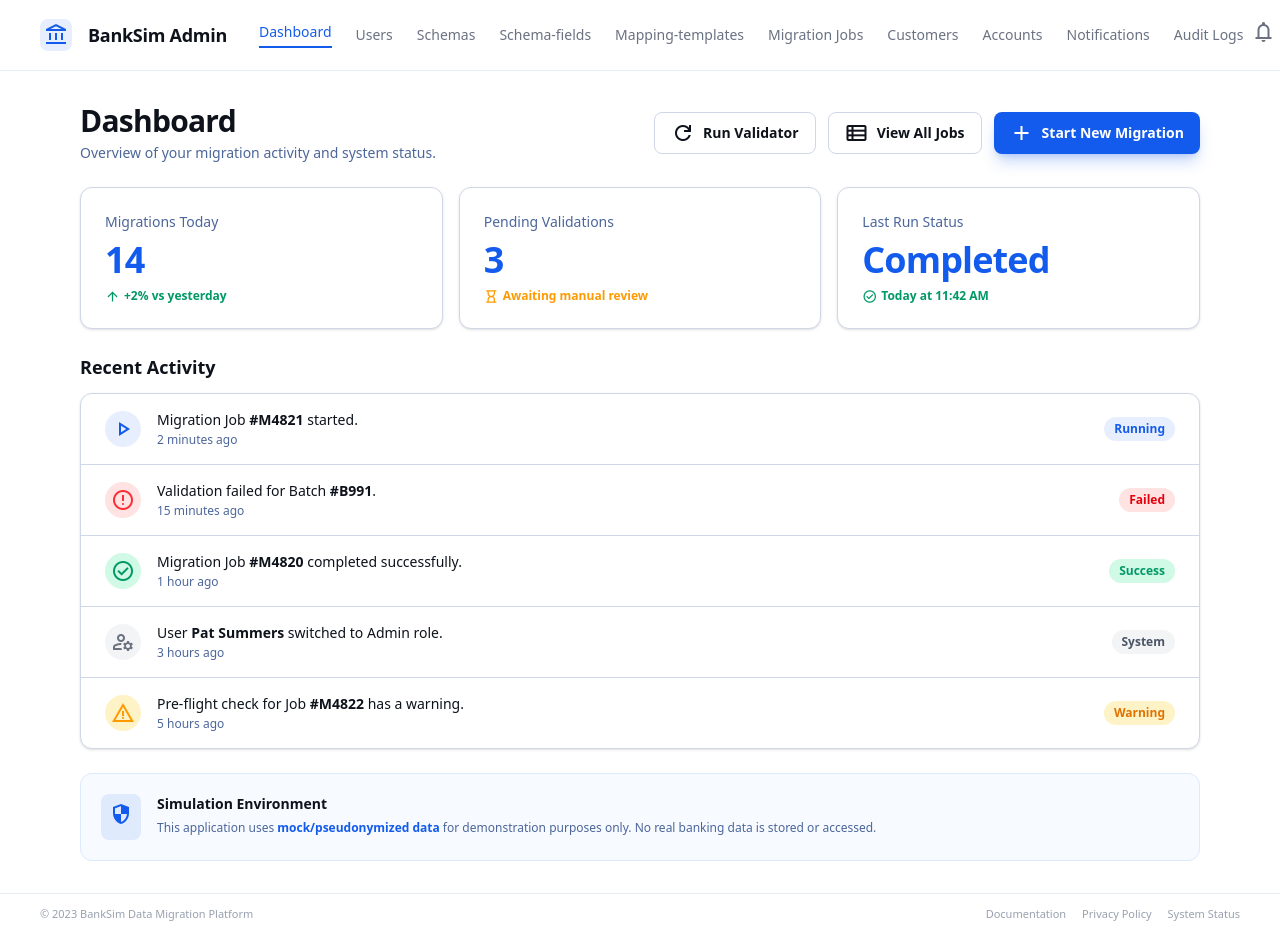
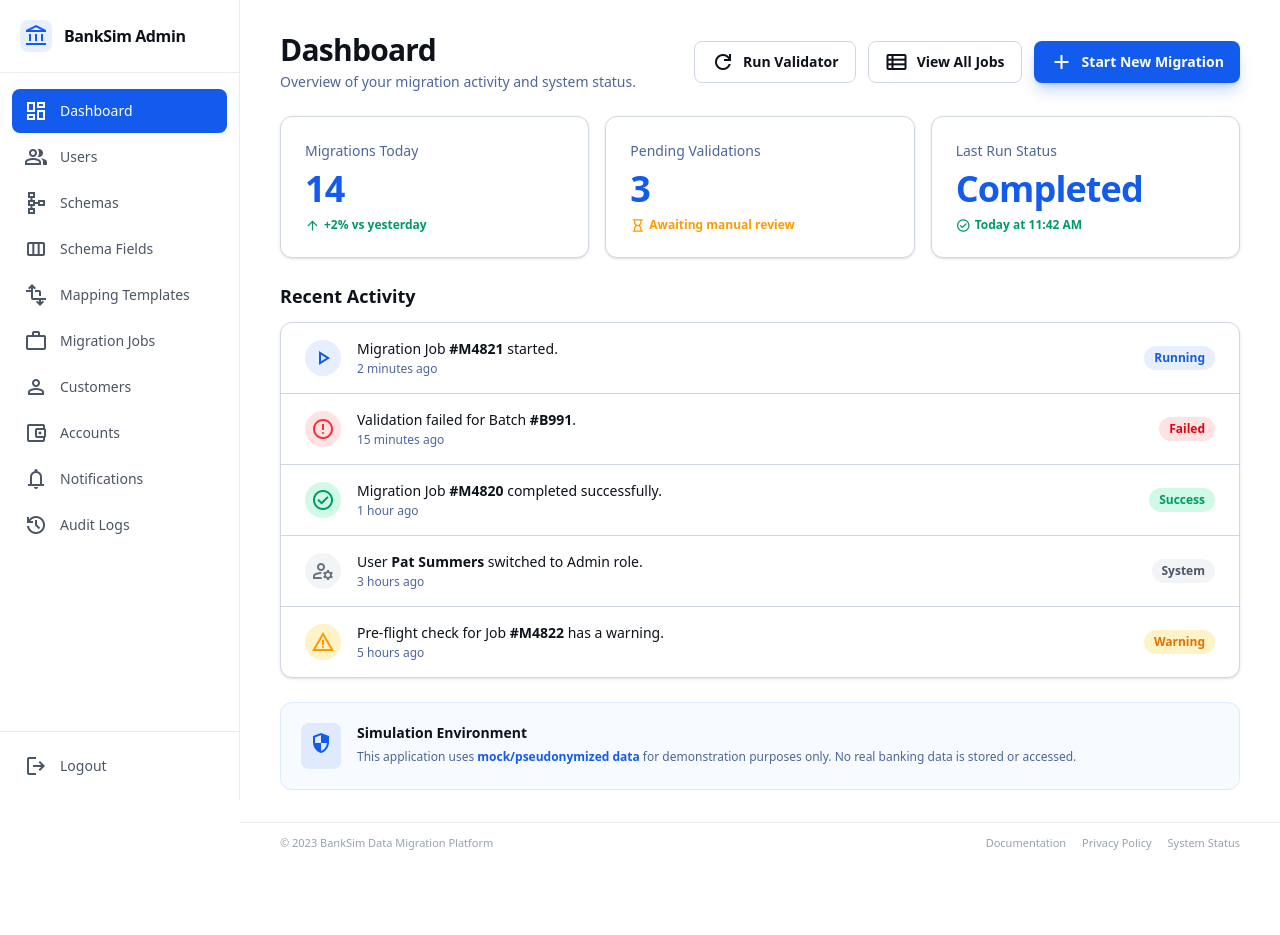
Before and after one commit to mwams101/bm_simulator_ui, a React (Vite) app: page / in a window 1280 px wide. After the commit the page ends 864 px from the top, so only its background shows below. Built offline with nearby package versions, Linux system fonts and the light colour scheme; sample sign-in values are in the browser's storage.

Commit message:
feat: replaced top navigation with a side navigation bar

```diff
--- a/src/components/common/Header.jsx
+++ b/src/components/common/Header.jsx
@@ -1,59 +1,112 @@
+import { useState } from 'react';
 import { Link } from 'react-router-dom';
 
+const navItems = [
+    { label: 'Dashboard',          path: '/',                  key: 'dashboard',          icon: 'dashboard'              },
+    { label: 'Users',              path: '/users',             key: 'users',              icon: 'people'                 },
+    { label: 'Schemas',            path: '/schemas',           key: 'schemas',            icon: 'schema'                 },
+    { label: 'Schema Fields',      path: '/schema-fields',     key: 'schema-fields',      icon: 'view_column'            },
+    { label: 'Mapping Templates',  path: '/mapping-templates', key: 'mapping-templates',  icon: 'transform'              },
+    { label: 'Migration Jobs',     path: '/migration-jobs',    key: 'migration-jobs',     icon: 'work'                   },
+    { label: 'Customers',          path: '/customers',         key: 'customers',          icon: 'person'                 },
+    { label: 'Accounts',           path: '/accounts',          key: 'accounts',           icon: 'account_balance_wallet' },
+    { label: 'Notifications',      path: '/notifications',     key: 'notifications',      icon: 'notifications'          },
+    { label: 'Audit Logs',         path: '/audit-logs',        key: 'audit-logs',         icon: 'history'                },
+];
+
+const NavLink = ({ item, activeTab, onClick }) => (
+    <Link
+        to={item.path}
+        onClick={onClick}
+        className={`flex items-center gap-3 px-3 py-2.5 rounded-lg text-sm font-medium transition-colors ${
+            activeTab === item.key
+                ? 'bg-primary text-white'
+                : 'text-gray-600 dark:text-gray-400 hover:bg-gray-100 dark:hover:bg-gray-800 hover:text-[#0d121b] dark:hover:text-white'
+        }`}
+    >
+        <span className="material-symbols-outlined text-[20px]">{item.icon}</span>
+        {item.label}
+    </Link>
+);
+
 const Header = ({ activeTab = 'dashboard', onLogout }) => {
-    const navItems = [
-        { label: 'Dashboard', path: '/', key: 'dashboard' },
-        { label: 'Users', path: '/users', key: 'users' },
-        { label: 'Schemas', path: '/schemas', key: 'schemas' },
-        { label: 'Schema-fields', path: '/schema-fields', key: 'schema-fields' },
-        { label: 'Mapping-templates', path: '/mapping-templates', key: 'mapping-templates' },
-        { label: 'Migration Jobs', path: '/migration-jobs', key: 'migration-jobs' },
-        { label: 'Customers', path: '/customers', key: 'customers' },
-        { label: 'Accounts', path: '/accounts', key: 'accounts' },
-        { label: 'Notifications', path: '/notifications', key: 'notifications' },
-        { label: 'Audit Logs', path: '/audit-logs', key: 'audit-logs' },
-    ];
+    const [mobileOpen, setMobileOpen] = useState(false);
 
     return (
-        <header className="flex items-center justify-between whitespace-nowrap border-b border-solid border-[#e7ebf3] dark:border-gray-800 bg-white dark:bg-background-dark px-10 py-3 sticky top-0 z-50">
-            <div className="flex items-center gap-8">
-                <div className="flex items-center gap-4 text-primary">
-                    <div className="size-8 flex items-center justify-center bg-primary/10 rounded-lg">
+        <>
+            {/* ── Desktop sidebar ─────────────────────────────────────── */}
+            <aside className="hidden md:flex fixed inset-y-0 left-0 w-60 flex-col bg-white dark:bg-background-dark border-r border-[#e7ebf3] dark:border-gray-800 z-50">
+                <div className="flex items-center gap-3 px-5 py-5 border-b border-[#e7ebf3] dark:border-gray-800 shrink-0">
+                    <div className="size-8 flex items-center justify-center bg-primary/10 rounded-lg text-primary shrink-0">
                         <span className="material-symbols-outlined">account_balance</span>
                     </div>
-                    <h2 className="text-[#0d121b] dark:text-white text-lg font-bold leading-tight tracking-[-0.015em]">
+                    <h2 className="text-[#0d121b] dark:text-white text-base font-bold leading-tight tracking-tight truncate">
                         BankSim Admin
                     </h2>
                 </div>
-                <nav className="hidden md:flex items-center gap-6">
-                    {navItems.map((item) => (
-                        <Link
-                            key={item.key}
-                            className={`text-sm font-medium transition-colors ${
-                                activeTab === item.key
-                                    ? 'text-primary font-bold border-b-2 border-primary pb-1'
-                                    : 'text-gray-500 hover:text-primary dark:text-gray-400 dark:hover:text-primary'
-                            }`}
-                            to={item.path}
-                        >
-                            {item.label}
-                        </Link>
+
+                <nav className="flex-1 overflow-y-auto py-4 px-3 space-y-0.5">
+                    {navItems.map(item => (
+                        <NavLink key={item.key} item={item} activeTab={activeTab} />
                     ))}
                 </nav>
-            </div>
-            <div className="flex items-center gap-4">
-                <button className="p-2 text-gray-500 dark:text-gray-400">
-                    <span className="material-symbols-outlined">notifications</span>
+
+                <div className="shrink-0 border-t border-[#e7ebf3] dark:border-gray-800 p-3">
+                    <button
+                        onClick={onLogout}
+                        className="flex items-center gap-3 w-full px-3 py-2.5 rounded-lg text-sm font-medium text-gray-600 dark:text-gray-400 hover:bg-gray-100 dark:hover:bg-gray-800 hover:text-[#0d121b] dark:hover:text-white transition-colors"
+                    >
+                        <span className="material-symbols-outlined text-[20px]">logout</span>
+                        Logout
+                    </button>
+                </div>
+            </aside>
+
+            {/* ── Mobile top bar ───────────────────────────────────────── */}
+            <header className="md:hidden fixed top-0 left-0 right-0 z-50 flex items-center justify-between px-4 h-14 bg-white dark:bg-background-dark border-b border-[#e7ebf3] dark:border-gray-800">
+                <div className="flex items-center gap-2.5">
+                    <div className="size-7 flex items-center justify-center bg-primary/10 rounded-lg text-primary">
+                        <span className="material-symbols-outlined text-[18px]">account_balance</span>
+                    </div>
+                    <h2 className="text-[#0d121b] dark:text-white text-base font-bold leading-tight">BankSim Admin</h2>
+                </div>
+                <button
+                    onClick={() => setMobileOpen(p => !p)}
+                    className="p-2 text-gray-500 dark:text-gray-400 rounded-lg hover:bg-gray-100 dark:hover:bg-gray-800 transition-colors"
+                >
+                    <span className="material-symbols-outlined">{mobileOpen ? 'close' : 'menu'}</span>
                 </button>
-                <div className="h-8 w-[1px] bg-[#e7ebf3] dark:bg-gray-800 mx-2"></div>
-                <button onClick={onLogout} className="flex items-center gap-2 group">
+            </header>
+
+            {/* ── Mobile slide-out menu ────────────────────────────────── */}
+            {mobileOpen && (
+                <div className="md:hidden fixed inset-0 z-40 pt-14">
                     <div
-                        className="bg-center bg-no-repeat aspect-square bg-cover rounded-full size-9 border border-[#e7ebf3] dark:border-gray-800"
-                        style={{backgroundImage: 'url("https://lh3.googleusercontent.com/aida-public/AB6AXuDObRANjtnr_fyqWT5hxwdnmUKYfnxJtmCW_IcApWi9CejlVnapkcKFo74DFplgYvZMOSPEVBFQk-HZ9Im11ex_Ba-eOBaPrECBZg7gWaeHPAzgU_qVQuncC9PaL4R8yeBcegl-v8Pr01qYAwA4dykX8EoMOF8kf-2FmRsAcssV0UXDJgbw2JIZ9dCVFS7IxPHdujgjOxMvxsiB70z04-W_qhxZPgoa0h65AB-XxxKD_RcIZpSHCp-QY6j5Y4m_f62A-1QpGv_rzt4")'}}
-                    ></div>
-                </button>
-            </div>
-        </header>
+                        className="absolute inset-0 bg-black/30"
+                        onClick={() => setMobileOpen(false)}
+                    />
+                    <nav className="relative w-64 h-full bg-white dark:bg-background-dark border-r border-[#e7ebf3] dark:border-gray-800 py-4 px-3 space-y-0.5 overflow-y-auto">
+                        {navItems.map(item => (
+                            <NavLink
+                                key={item.key}
+                                item={item}
+                                activeTab={activeTab}
+                                onClick={() => setMobileOpen(false)}
+                            />
+                        ))}
+                        <div className="pt-4 mt-4 border-t border-[#e7ebf3] dark:border-gray-700">
+                            <button
+                                onClick={() => { setMobileOpen(false); onLogout?.(); }}
+                                className="flex items-center gap-3 w-full px-3 py-2.5 rounded-lg text-sm font-medium text-gray-600 dark:text-gray-400 hover:bg-gray-100 dark:hover:bg-gray-800 transition-colors"
+                            >
+                                <span className="material-symbols-outlined text-[20px]">logout</span>
+                                Logout
+                            </button>
+                        </div>
+                    </nav>
+                </div>
+            )}
+        </>
     );
 };
 
--- a/src/pages/DashBoardPage.jsx
+++ b/src/pages/DashBoardPage.jsx
@@ -79,7 +79,7 @@ const DashboardPage = () => {
 
     return (
         <div className="relative flex h-auto min-h-screen w-full flex-col group/design-root overflow-x-hidden font-display">
-            <div className="layout-container flex h-full grow flex-col">
+            <div className="layout-container flex h-full grow flex-col pt-14 md:pt-0 md:pl-60">
                 <Header activeTab="dashboard" onLogout={handleLogout} />
 
                 <main className="flex-1 flex flex-col items-center">
--- a/src/pages/accounts/AccountsPage.jsx
+++ b/src/pages/accounts/AccountsPage.jsx
@@ -71,7 +71,7 @@ const AccountsPage = () => {
 
     return (
         <div className="relative flex h-auto min-h-screen w-full flex-col group/design-root overflow-x-hidden font-display">
-            <div className="layout-container flex h-full grow flex-col">
+            <div className="layout-container flex h-full grow flex-col pt-14 md:pt-0 md:pl-60">
                 <Header activeTab="accounts" onLogout={handleLogout} />
                 <main className="flex-1 flex flex-col items-center">
                     <div className="layout-content-container flex flex-col max-w-[1200px] w-full px-4 md:px-10 py-8 gap-6">
--- a/src/pages/auditLogs/AuditLogsPage.jsx
+++ b/src/pages/auditLogs/AuditLogsPage.jsx
@@ -65,7 +65,7 @@ const AuditLogsPage = () => {
 
     return (
         <div className="relative flex h-auto min-h-screen w-full flex-col group/design-root overflow-x-hidden font-display">
-            <div className="layout-container flex h-full grow flex-col">
+            <div className="layout-container flex h-full grow flex-col pt-14 md:pt-0 md:pl-60">
                 <Header activeTab="audit-logs" onLogout={handleLogout} />
                 <main className="flex-1 flex flex-col items-center">
                     <div className="layout-content-container flex flex-col max-w-[1200px] w-full px-4 md:px-10 py-8 gap-6">
--- a/src/pages/customers/CustomersPage.jsx
+++ b/src/pages/customers/CustomersPage.jsx
@@ -72,7 +72,7 @@ const CustomersPage = () => {
 
     return (
         <div className="relative flex h-auto min-h-screen w-full flex-col group/design-root overflow-x-hidden font-display">
-            <div className="layout-container flex h-full grow flex-col">
+            <div className="layout-container flex h-full grow flex-col pt-14 md:pt-0 md:pl-60">
                 <Header activeTab="customers" onLogout={handleLogout} />
                 <main className="flex-1 flex flex-col items-center">
                     <div className="layout-content-container flex flex-col max-w-[1200px] w-full px-4 md:px-10 py-8 gap-6">
--- a/src/pages/destinationSchemas/DestinationSchemaPage.jsx
+++ b/src/pages/destinationSchemas/DestinationSchemaPage.jsx
@@ -262,7 +262,7 @@ const SchemasPage = () => {
 
     return (
         <div className="relative flex h-auto min-h-screen w-full flex-col group/design-root overflow-x-hidden font-display">
-            <div className="layout-container flex h-full grow flex-col">
+            <div className="layout-container flex h-full grow flex-col pt-14 md:pt-0 md:pl-60">
                 <Header activeTab="schemas" onLogout={handleLogout} />
 
                 <main className="flex-1 flex flex-col items-center">
--- a/src/pages/mappingTemplates/MappingTemplate.jsx
+++ b/src/pages/mappingTemplates/MappingTemplate.jsx
@@ -308,7 +308,7 @@ const MappingTemplatesPage = () => {
 
     return (
         <div className="relative flex h-auto min-h-screen w-full flex-col group/design-root overflow-x-hidden font-display">
-            <div className="layout-container flex h-full grow flex-col">
+            <div className="layout-container flex h-full grow flex-col pt-14 md:pt-0 md:pl-60">
                 <Header activeTab="migrations" onLogout={handleLogout} />
 
                 <main className="flex-1 flex flex-col items-center">
--- a/src/pages/migrationJobs/MigrationJobDetailPage.jsx
+++ b/src/pages/migrationJobs/MigrationJobDetailPage.jsx
@@ -107,7 +107,7 @@ const MigrationJobDetailPage = () => {
 
     return (
         <div className="relative flex h-auto min-h-screen w-full flex-col group/design-root overflow-x-hidden font-display">
-            <div className="layout-container flex h-full grow flex-col">
+            <div className="layout-container flex h-full grow flex-col pt-14 md:pt-0 md:pl-60">
                 <Header activeTab="migration-jobs" onLogout={handleLogout} />
                 <main className="flex-1 flex flex-col items-center">
                     <div className="layout-content-container flex flex-col max-w-[1200px] w-full px-4 md:px-10 py-8 gap-6">
--- a/src/pages/migrationJobs/MigrationJobsPage.jsx
+++ b/src/pages/migrationJobs/MigrationJobsPage.jsx
@@ -89,7 +89,7 @@ const MigrationJobsPage = () => {
 
     return (
         <div className="relative flex h-auto min-h-screen w-full flex-col group/design-root overflow-x-hidden font-display">
-            <div className="layout-container flex h-full grow flex-col">
+            <div className="layout-container flex h-full grow flex-col pt-14 md:pt-0 md:pl-60">
                 <Header activeTab="migration-jobs" onLogout={handleLogout} />
                 <main className="flex-1 flex flex-col items-center">
                     <div className="layout-content-container flex flex-col max-w-[1200px] w-full px-4 md:px-10 py-8 gap-6">
--- a/src/pages/notifications/NotificationsPage.jsx
+++ b/src/pages/notifications/NotificationsPage.jsx
@@ -77,7 +77,7 @@ const NotificationsPage = () => {
 
     return (
         <div className="relative flex h-auto min-h-screen w-full flex-col group/design-root overflow-x-hidden font-display">
-            <div className="layout-container flex h-full grow flex-col">
+            <div className="layout-container flex h-full grow flex-col pt-14 md:pt-0 md:pl-60">
                 <Header activeTab="notifications" onLogout={handleLogout} />
                 <main className="flex-1 flex flex-col items-center">
                     <div className="layout-content-container flex flex-col max-w-[1200px] w-full px-4 md:px-10 py-8 gap-6">
--- a/src/pages/schemaFields/SchemaFieldsPage.jsx
+++ b/src/pages/schemaFields/SchemaFieldsPage.jsx
@@ -389,7 +389,7 @@ const SchemasFieldsPage = () => {
 
     return (
         <div className="relative flex h-auto min-h-screen w-full flex-col group/design-root overflow-x-hidden font-display">
-            <div className="layout-container flex h-full grow flex-col">
+            <div className="layout-container flex h-full grow flex-col pt-14 md:pt-0 md:pl-60">
                 <Header activeTab="schema-fields" onLogout={handleLogout} />
 
                 <main className="flex-1 flex flex-col items-center">
--- a/src/pages/users/UsersPage.jsx
+++ b/src/pages/users/UsersPage.jsx
@@ -148,7 +148,7 @@ const UsersPage = () => {
     return (
         <div
             className="relative flex h-auto min-h-screen w-full flex-col group/design-root overflow-x-hidden font-display">
-            <div className="layout-container flex h-full grow flex-col">
+            <div className="layout-container flex h-full grow flex-col pt-14 md:pt-0 md:pl-60">
                 <Header activeTab="users" onLogout={handleLogout} />
 
                 <main className="flex-1 flex flex-col items-center">
```
